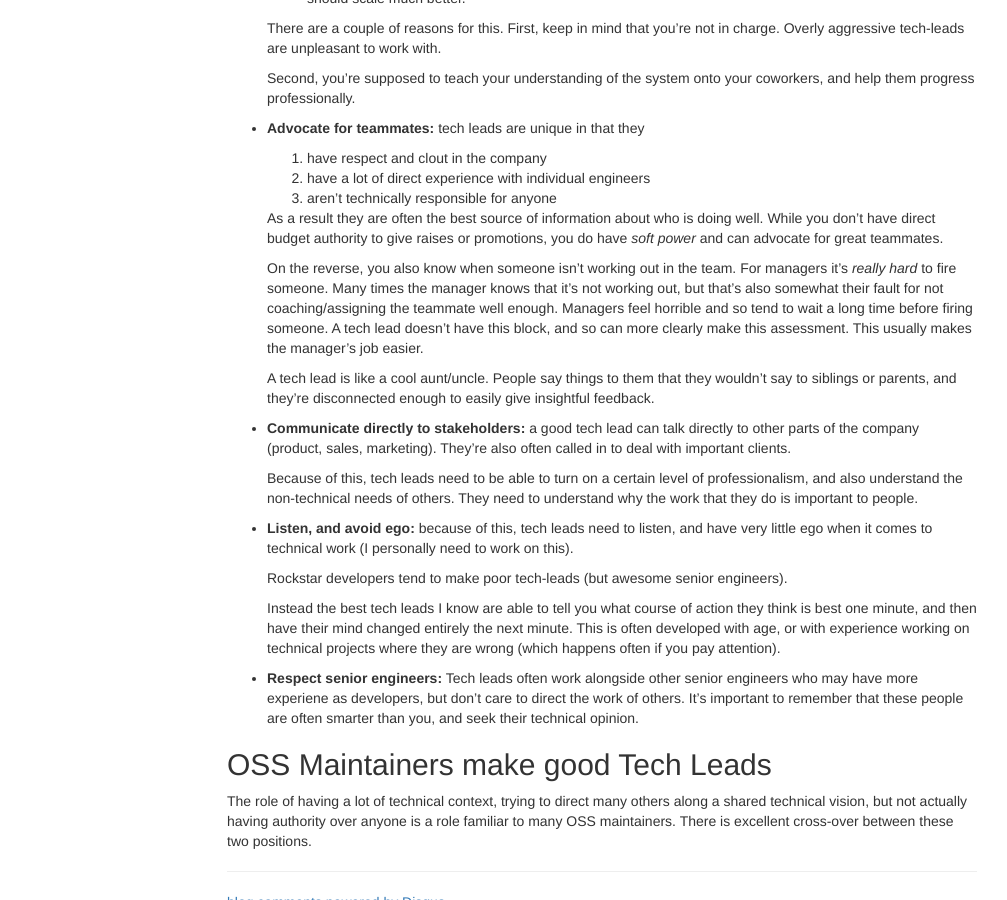
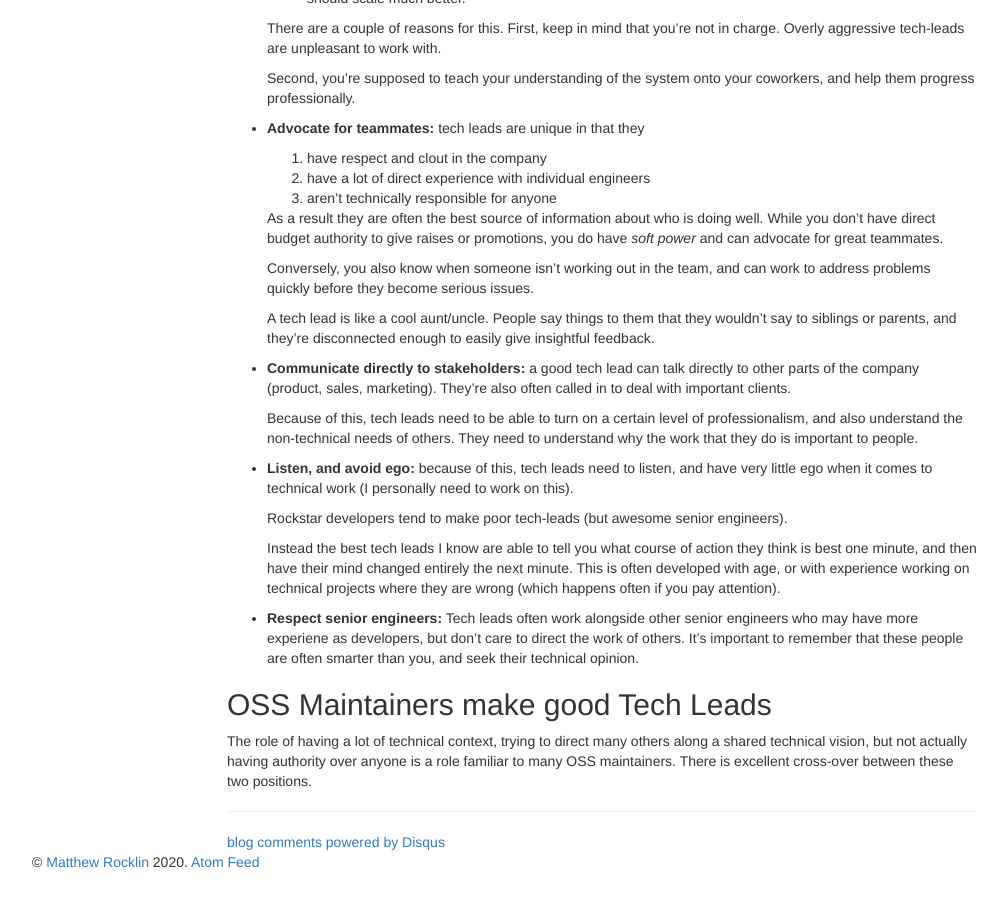
Before and after one commit to besyskymnbk/blog, a Jekyll site: the page built from _posts/work/2020-11-06-technical-lead.md, in a window 1280 px wide and 900 px high, scrolled down 1506 px. Shown: the whole window, without its empty margins (38-1045 px from the left). Built offline with Jekyll 4.4.1, drawn with Linux system fonts in a browser that asks for light colours; comment, search, counter and statistics services are not loaded.

Commit message:
make advocacy section less harsh

```diff
--- a/_posts/work/2020-11-06-technical-lead.md
+++ b/_posts/work/2020-11-06-technical-lead.md
@@ -126,13 +126,8 @@ Tech lead behaviors
     doing well.  While you don't have direct budget authority to give raises or
     promotions, you do have *soft power* and can advocate for great teammates.
 
-    On the reverse, you also know when someone isn't working out in the team.
-    For managers it's *really hard* to fire someone.
-    Many times the manager knows that it's not working out, but that's also
-    somewhat their fault for not coaching/assigning the teammate well enough.
-    Managers feel horrible and so tend to wait a long time before firing someone.
-    A tech lead doesn't have this block, and so can more clearly make this
-    assessment.  This usually makes the manager's job easier.
+    Conversely, you also know when someone isn't working out in the team,
+    and can work to address problems quickly before they become serious issues.
 
     A tech lead is like a cool aunt/uncle.  People say things to them that they
     wouldn't say to siblings or parents, and they're disconnected enough to
```
